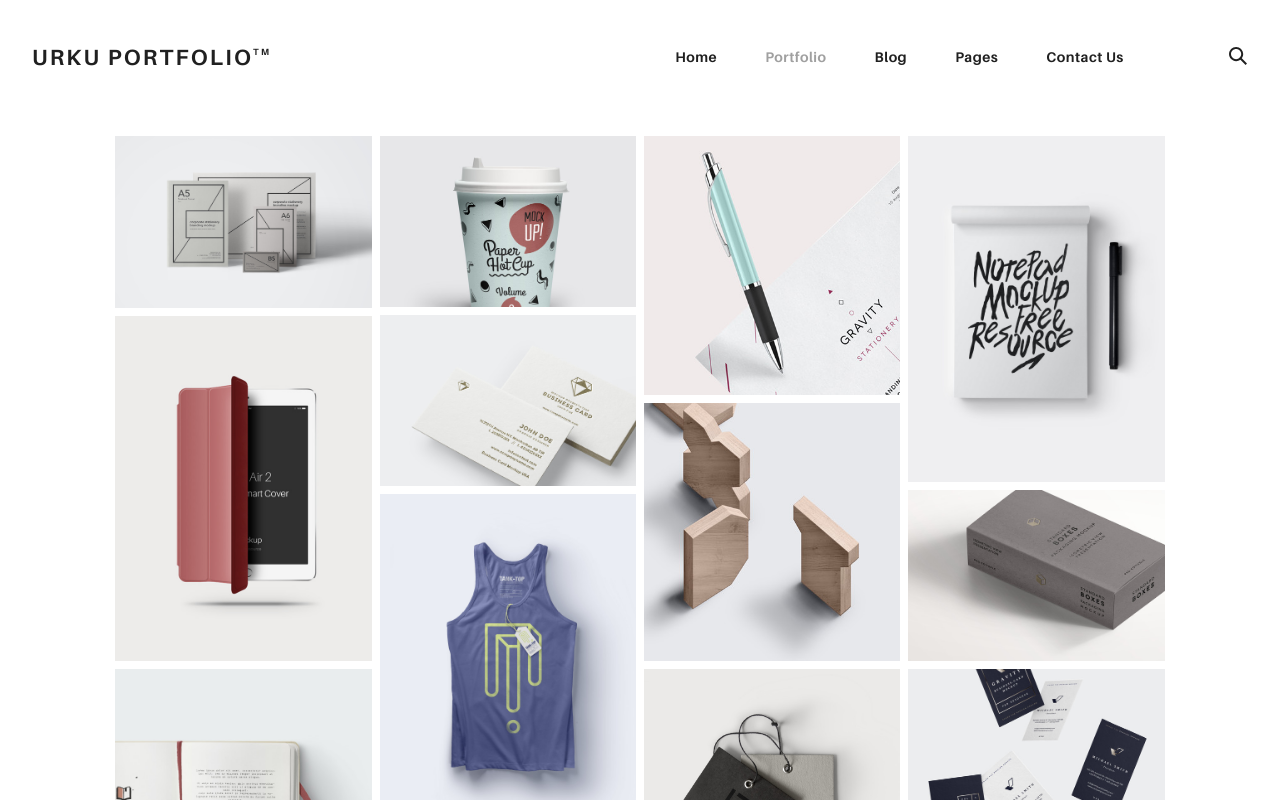
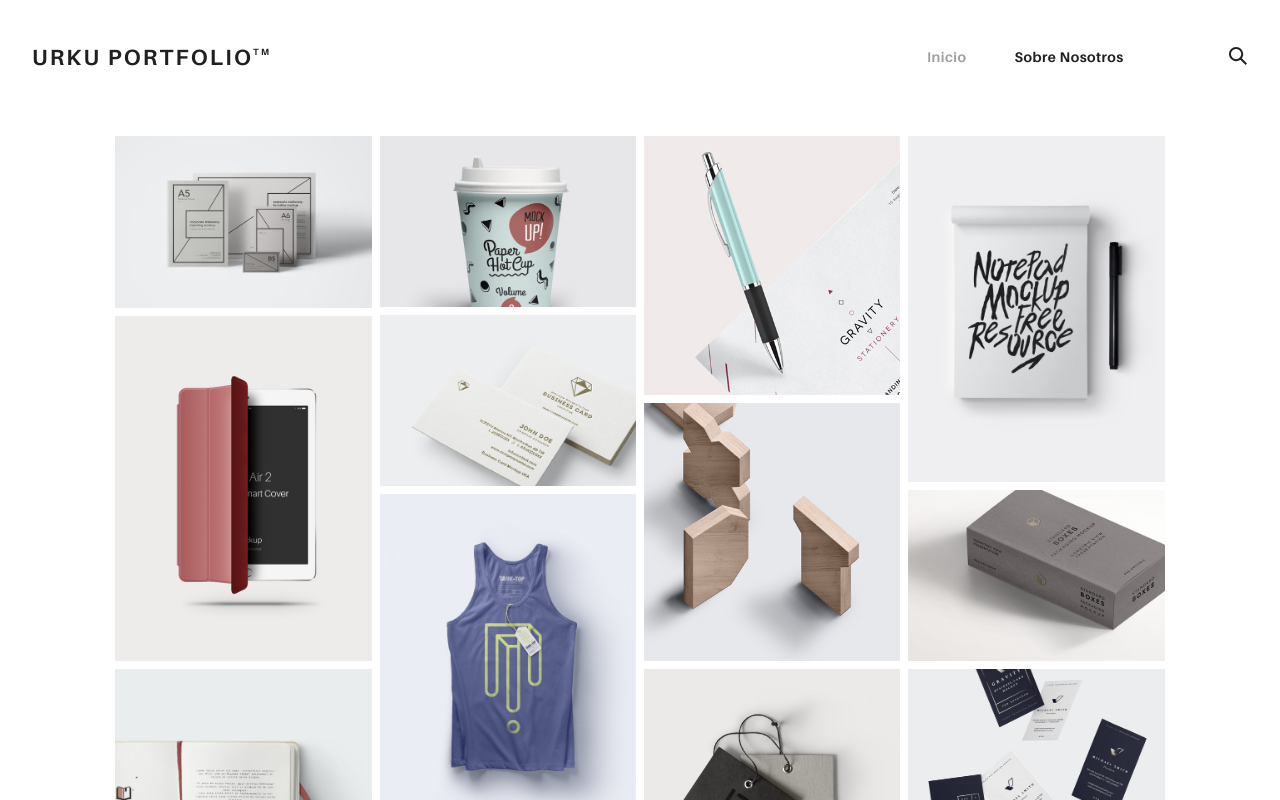
Before and after one commit to MiguelRomeroGmx/portafolio, an Angular app: page /#/home in a window 1280 px wide. Before the commit this address led to /#/. Shown: the top 800 px of the page. Built offline with nearby package versions, Linux system fonts and the light colour scheme.

Commit message:
Modificaciones menu

```diff
--- a/src/app/app.routes.ts
+++ b/src/app/app.routes.ts
@@ -9,10 +9,10 @@ import {
 
 
 const app_routes: Routes = [
-  { path: '', component: PortafolioComponent },
+  { path: 'home', component: PortafolioComponent },
   { path: 'about', component: AboutComponent },
   { path: 'producto', component: ProductoComponent },
-  { path: '**', pathMatch: 'full', redirectTo: '' }
+  { path: '**', pathMatch: 'full', redirectTo: 'home' }
 ];
 
 export const app_routing = RouterModule.forRoot(app_routes,{ useHash:true });
--- a/src/app/components/header/header.component.html
+++ b/src/app/components/header/header.component.html
@@ -12,15 +12,20 @@
     </svg>
   </label>
   <div class="ae-container-fluid rk-topbar">
-    <h1 class="rk-logo"><a href="index.html">urku portfolio<sup>tm</sup></a></h1>
+    <h1 class="rk-logo">
+      <a routerLink="/">urku portfolio<sup>tm</sup></a>
+    </h1>
     <nav class="rk-navigation">
       <ul class="rk-menu">
-        <li class="rk-menu__item"><a href="index.html" class="rk-menu__link">Home</a>
+        <li class="rk-menu__item" routerLinkActive="active"><a routerLink="home" class="rk-menu__link">Inicio</a>
         </li>
-        <li class="active rk-menu__item"><a href="portfolio.html" class="rk-menu__link">Portfolio</a>
+        <li class=" rk-menu__item" routerLinkActive="active"><a routerLink="/about" class="rk-menu__link">Sobre Nosotros</a>
         </li>
-        <li class="rk-menu__item"><a href="blog.html" class="rk-menu__link">Blog</a>
+
+      <!--   <li class="rk-menu__item"><a href="blog.html" class="rk-menu__link">Blog</a>
         </li>
+
+
         <li class="rk-menu__item"><a href="#0" class="rk-menu__link">Pages</a>
           <nav class="rk-menu__sub">
             <ul class="rk-container">
@@ -30,8 +35,12 @@
             </ul>
           </nav>
         </li>
+
+
         <li class="rk-menu__item"><a href="contact.html" class="rk-menu__link">Contact Us</a>
-        </li>
+        </li> -->
+
+
       </ul>
       <form class="rk-search">
         <input type="text" placeholder="Search" id="urku-search" class="rk-search-field">
```
